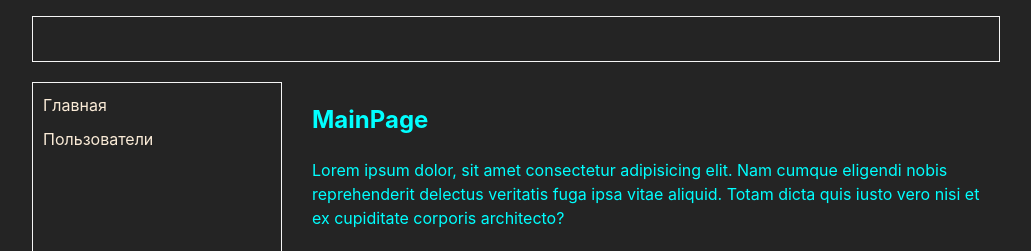
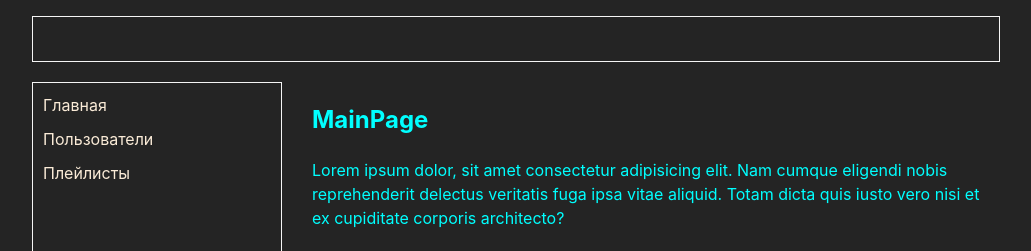
Before and after one commit to Viktoria12007/RoutingInReact, a React (Vite) app: page / in a window 1280 px wide. Shown: the top 251 px of the page, without its empty margins (124-1155 px from the left). Built offline with nearby package versions, Linux system fonts and the light colour scheme.

Commit message:
Added navigation on '/playlists' and '/playlists/:playlistId' routes.

```diff
--- a/src/App.tsx
+++ b/src/App.tsx
@@ -1,6 +1,6 @@
 import "./app.css";
 import {BrowserRouter, Link, Route, Routes} from "react-router-dom";
-import {MainPage, UserInfoPage, UsersPage} from "./pages";
+import {MainPage, UserInfoPage, UsersPage, PlayListsPage, PlayListInfoPage} from "./pages";
 
 export function App() {
 	return (
@@ -11,6 +11,7 @@ export function App() {
 				<nav className="navMenu">
 					<Link to={"/"}>Главная</Link>
 					<Link to={"/users"}>Пользователи</Link>
+					<Link to={"/playlists"}>Плейлисты</Link>
 				</nav>
 
 				<main className="content">
@@ -18,6 +19,8 @@ export function App() {
 						<Route path='/' element={<MainPage />} />
 						<Route path='/users' element={<UsersPage />} />
 						<Route path='/users/:userId' element={<UserInfoPage />} />
+						<Route path='/playlists' element={<PlayListsPage />} />
+						<Route path='/playlists/:playlistId' element={<PlayListInfoPage />} />
 					</Routes>
 				</main>
 			</div>
```
